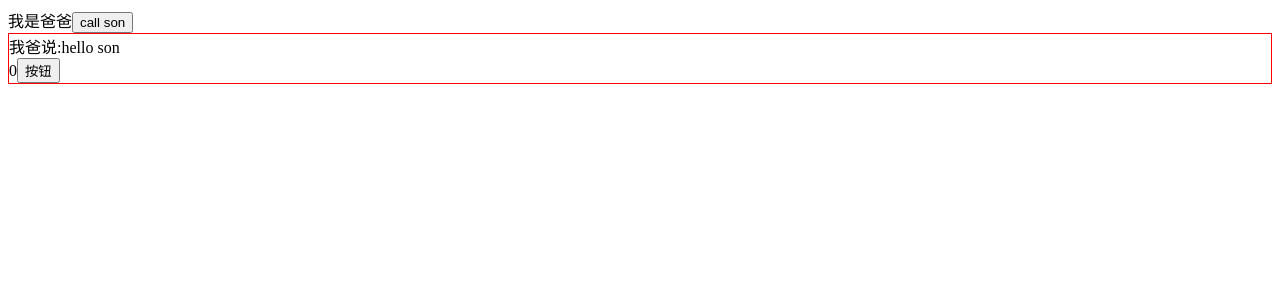
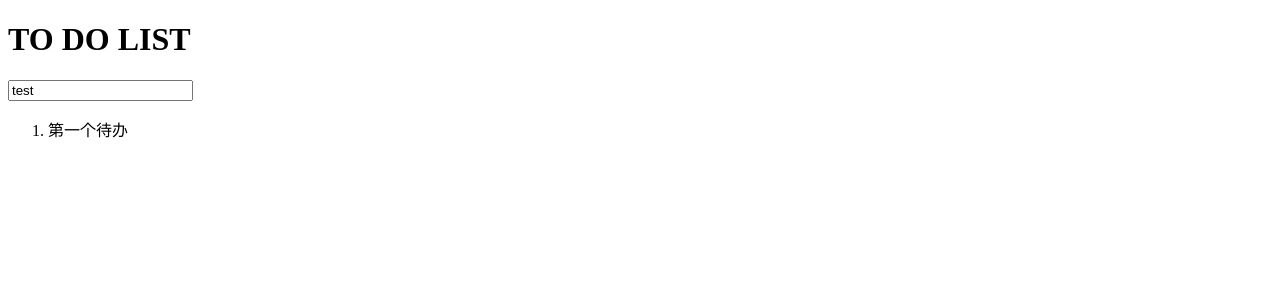
Before and after one commit to yangdepp/my-react-app, a React (Create React App) app: page / in a window 1280 px wide. Shown: the top 300 px of the page. Built offline with nearby package versions, Linux system fonts and the light colour scheme.

Commit message:
框架搭建

```diff
--- a/src/App.js
+++ b/src/App.js
@@ -1,15 +1,32 @@
 import React, { Component } from 'react';
+import TodoInput from './components/todoInput.jsx'
+import TodoItem from './components/todoItem.jsx'
+
 
 class App extends Component {
-  constructor(){
+  constructor() {
     super()
     this.state = {
+      newTodo: 'test',
+      todoList: [
+        { id: 1, title: '第一个待办' }
+      ]
     }
   }
   render() {
+    let todos = this.state.todoList.map((item, index) => {
+      return <li>{item.title}</li>
+    })
+
     return (
-      <div>
-
+      <div className="App">
+        <h1>TO DO LIST</h1>
+        {/* <TodoInput /> */}
+        <input type="text" value={this.state.newTodo} />
+        {/* <TodoItem /> */}
+        <ol>
+          {todos}
+        </ol>
       </div>
     );
   }
--- /dev/null
+++ b/src/components/todoInput.jsx
@@ -0,0 +1,16 @@
+import React from 'react'
+
+class TodoInput extends React.Component{
+  constructor(){
+    super()
+  }
+  render(){
+    return(
+      <div>
+        input
+      </div>
+    )
+  }
+}
+
+export default TodoInput
--- /dev/null
+++ b/src/components/todoItem.jsx
@@ -0,0 +1,16 @@
+import React from 'react'
+
+class TodoItem extends React.Component{
+  constructor(){
+    super()
+  }
+  render(){
+    return(
+      <div>
+        item
+      </div>
+    )
+  }
+}
+
+export default TodoItem
```
Also changed, not shown: src/index.js (+5 -4 lines).
